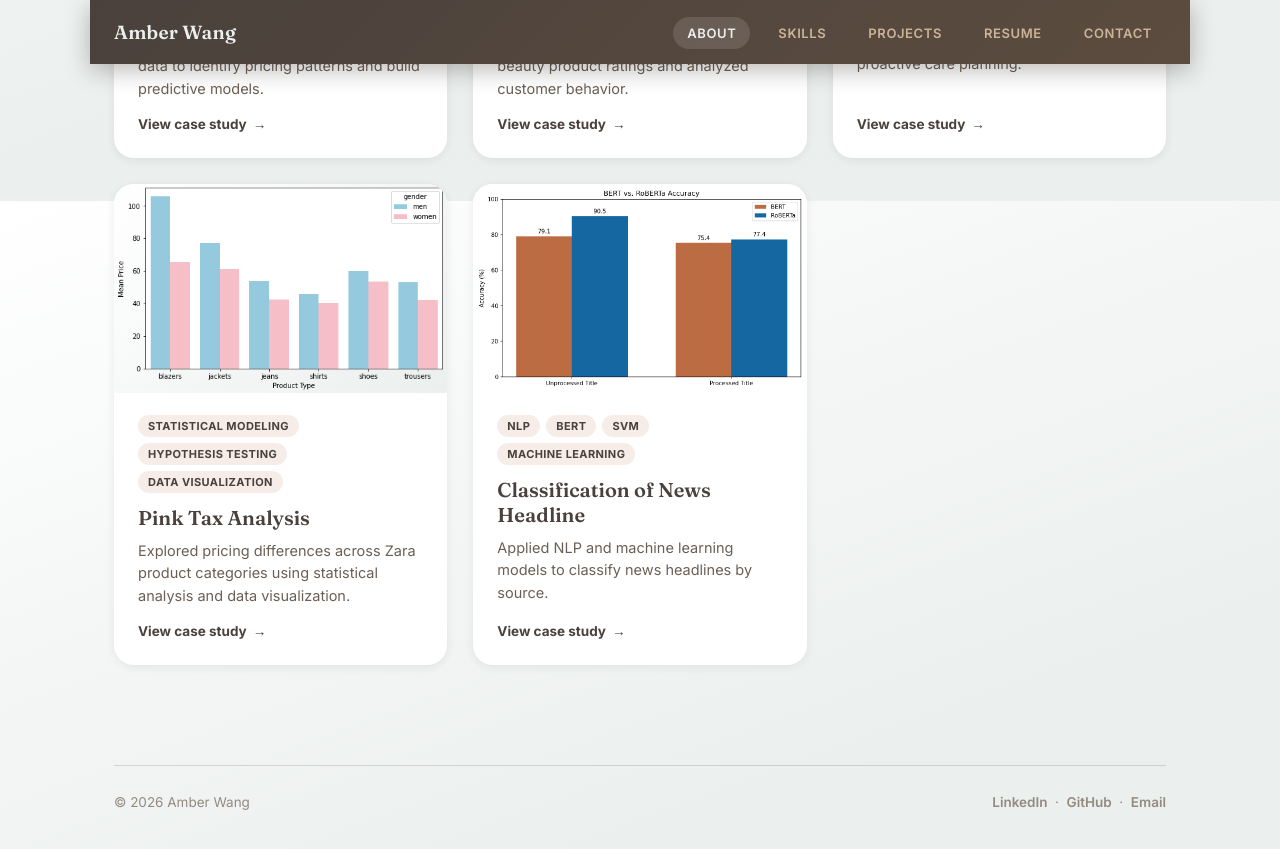
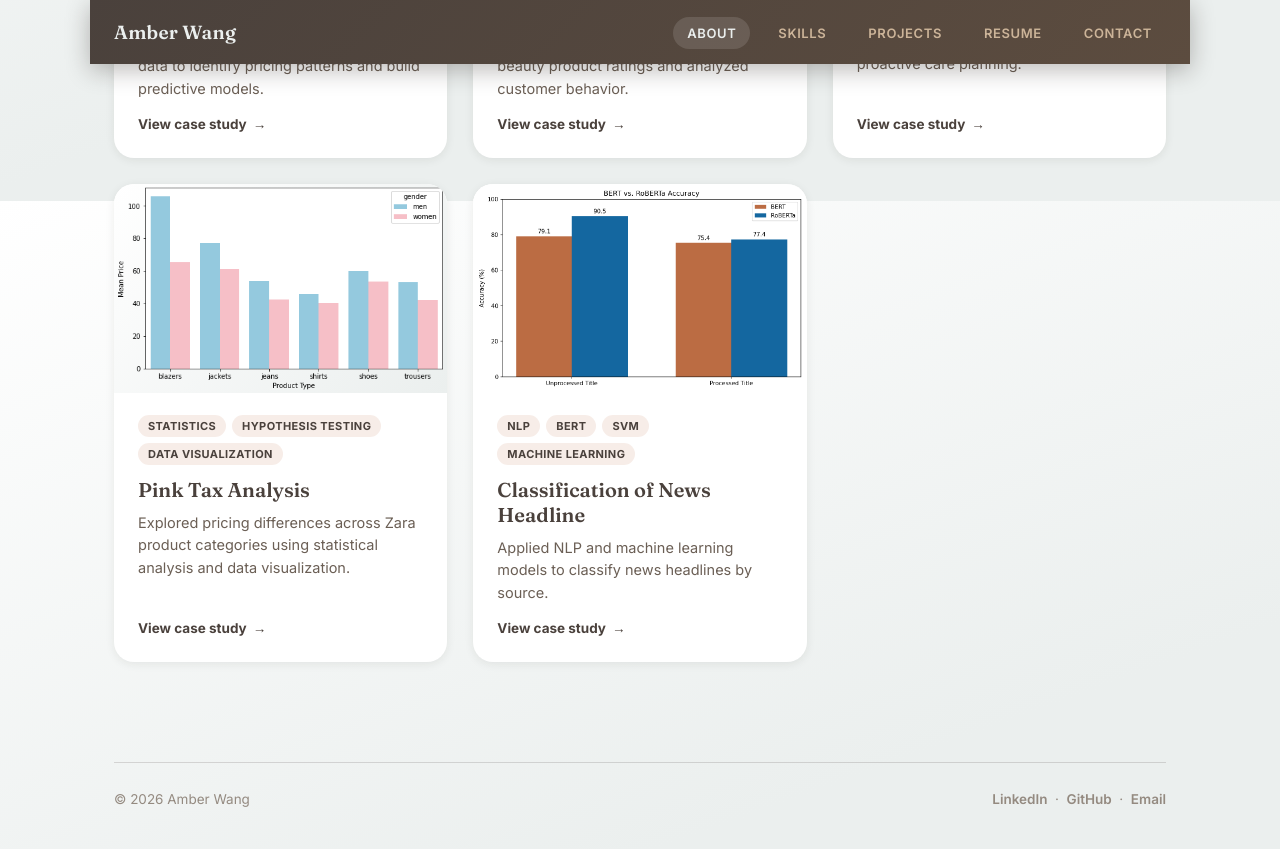
Before and after one commit to amberrrwang/amberrrwang.github.io, a Jekyll site: the page built from index.html, in a window 1280 px wide and 900 px high, scrolled down 1599 px. Shown: the top 849 px of the window. Built offline with Jekyll 4.4.1, drawn with Linux system fonts in a browser that asks for light colours.

Commit message:
Revert Pink Tax card tag to Statistics

```diff
--- a/index.html
+++ b/index.html
@@ -93,7 +93,7 @@ summary: >-
     <a class="card reveal" href="/pink-tax-analysis/">
       <div class="thumb"><img src="/images/mean-price.png" alt="Mean price comparison chart from the pink tax analysis"></div>
       <div class="card-body">
-        <div class="tags"><span>Statistical Modeling</span><span>Hypothesis Testing</span><span>Data Visualization</span></div>
+        <div class="tags"><span>Statistics</span><span>Hypothesis Testing</span><span>Data Visualization</span></div>
         <h3>Pink Tax Analysis</h3>
         <p>Explored pricing differences across Zara product categories using statistical analysis and data visualization.</p>
         <span class="card-link">View case study <span class="arrow">&rarr;</span></span>
```
